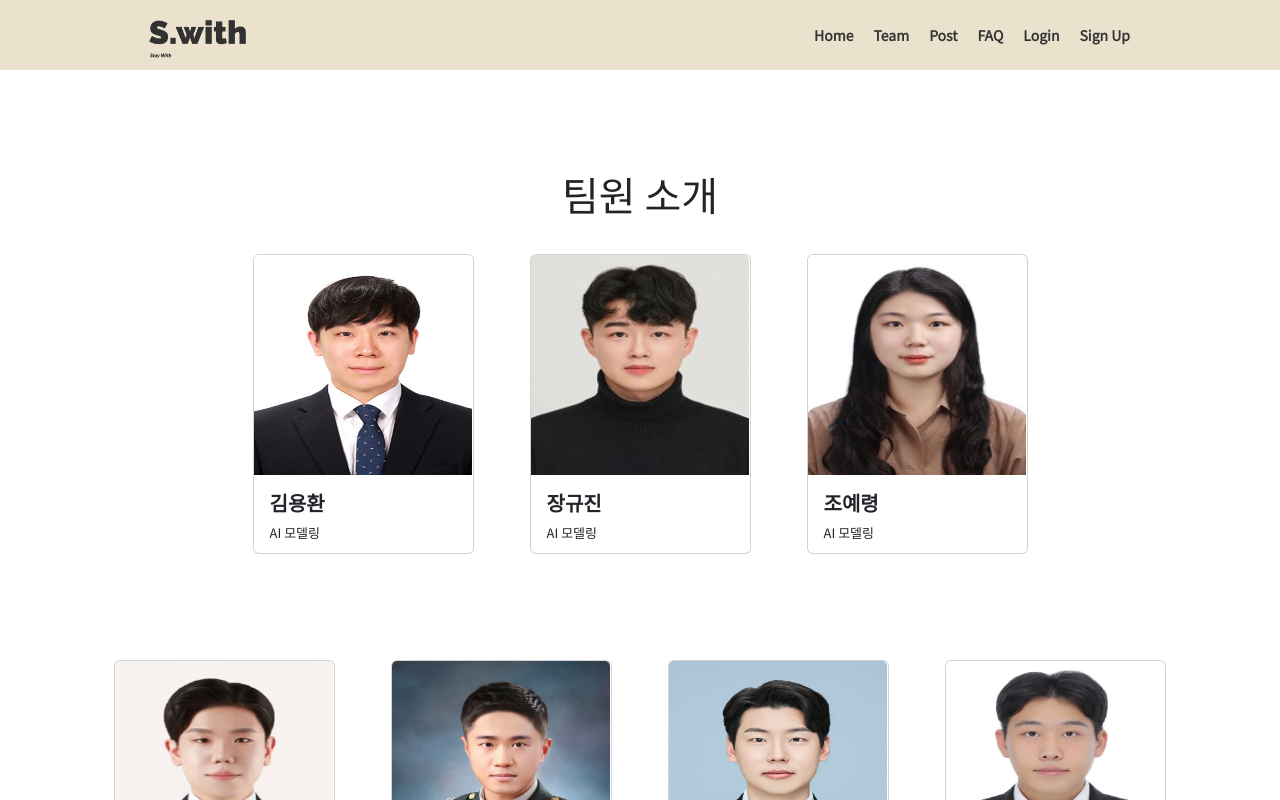
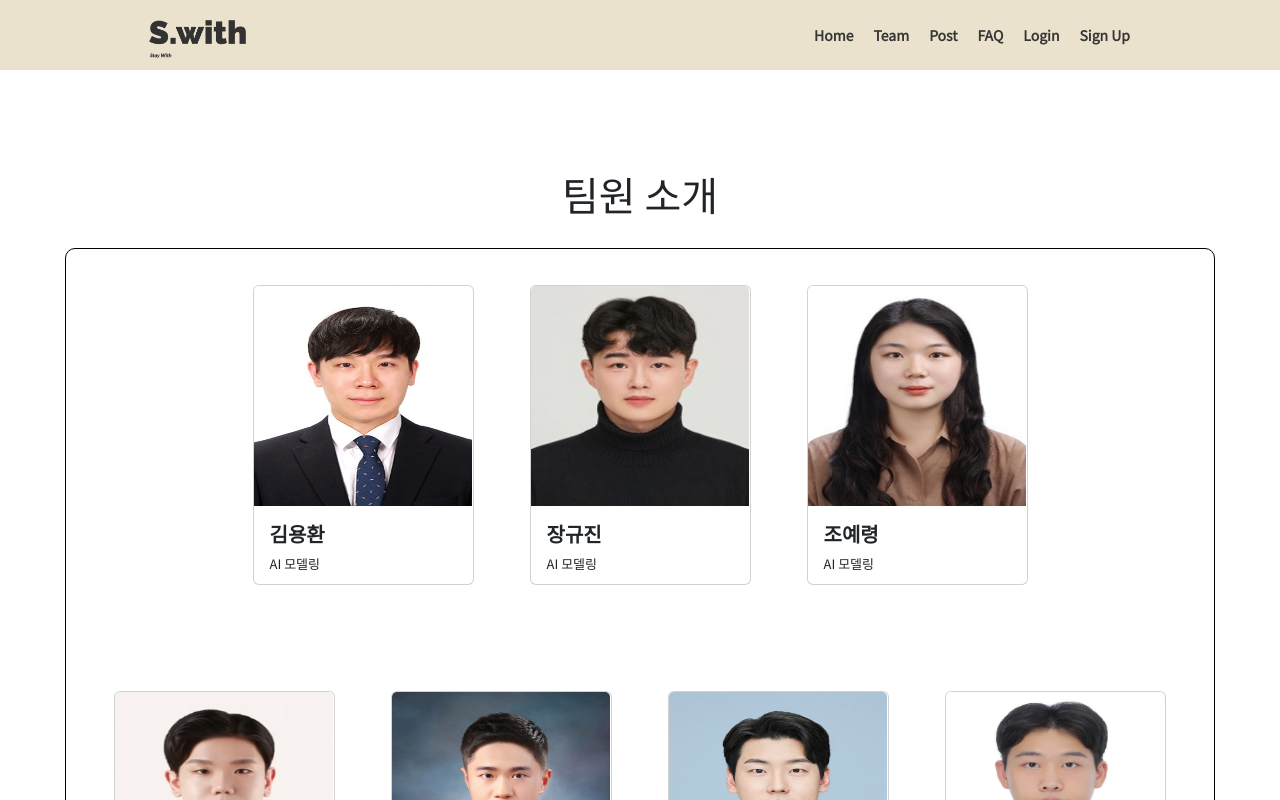
Before and after one commit to Yjason-K/AIVLE_BigProject_Swith, a React (Create React App) app: page /team21 in a window 1280 px wide. Shown: the top 800 px of the page. Built offline with nearby package versions, Linux system fonts and the light colour scheme.

Commit message:
style - team페이지 테두리 추가

```diff
--- a/src/pages/aivle.js
+++ b/src/pages/aivle.js
@@ -73,6 +73,7 @@ const AIVLE = () => {
             <center>팀원 소개</center>
           </h1>
         </div>
+        <div className="team_wrapper">
           <div className="team-row">
             {teamMembers.slice(0, 3).map((member, index) => (
               <div key={index} className="team-card">
@@ -141,6 +142,7 @@ const AIVLE = () => {
           </div>
         </div>
       </div>
+    </div>
   );
 };
 
--- a/src/style/aivle.css
+++ b/src/style/aivle.css
@@ -1,3 +1,12 @@
+.team_wrapper{
+  margin: 0 auto;
+  margin-top: 30px;
+  width: 1150px;
+  border: 1px solid #000;
+  border-radius: 10px;
+  box-sizing: border-box;
+}
+
 .team-row {
   display: flex;
   justify-content: center;
```
Lines whose indentation alone changed are shown as unchanged.
